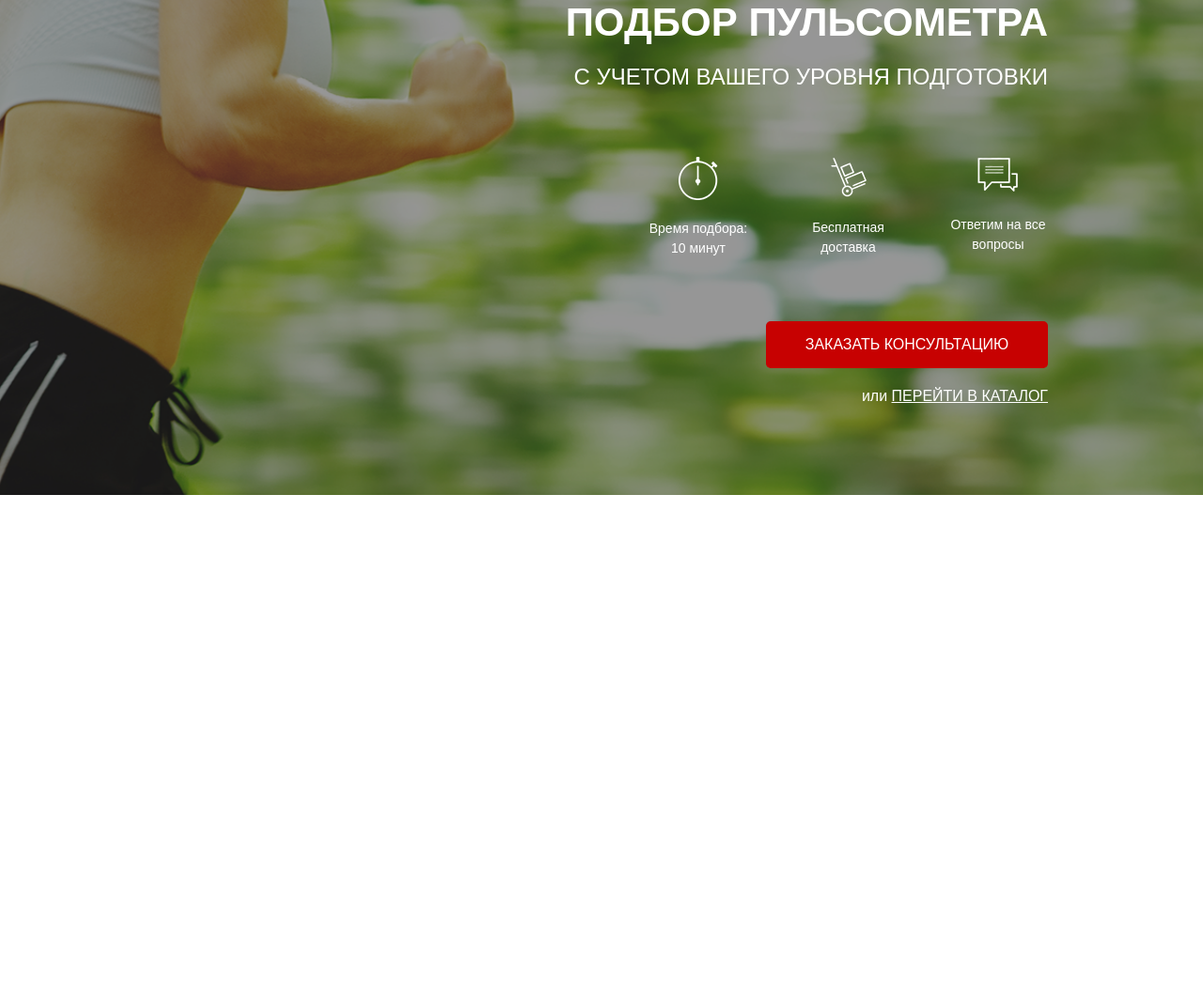
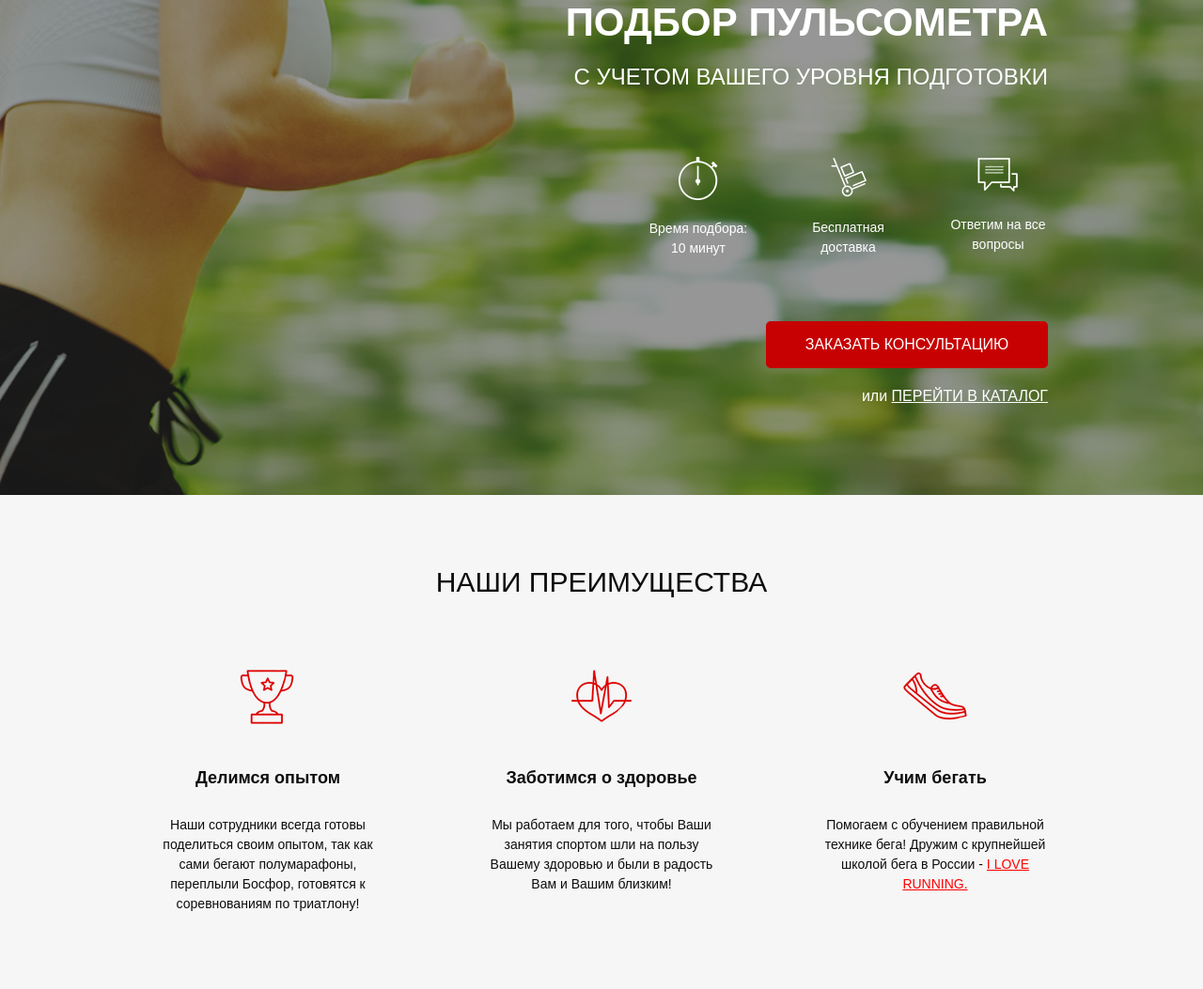
Before and after one commit to MaXSon2200/maxson, a website: page src/index.html in a window 1280 px wide. Shown: the part 165-1218 px from the top of the page at 94% size. Before the commit the page ends 800 px from the top, so only its background shows below. Drawn offline with Linux system fonts and the light colour scheme.

Commit message:
add edge

```diff
--- a/src/index.html
+++ b/src/index.html
@@ -56,5 +56,44 @@
 
         </div>
     </div>
+
+    <div class="edge">
+        <div class="container">
+            <div class="title">
+                НАШИ ПРЕИМУЩЕСТВА
+            </div>
+            <div class="edge__wrapper">
+                <div class="edge__item">
+                    <img src="icons/win.png" alt="" class="edge_icon">
+                    <div class="edge__subtitle">Делимся опытом</div>
+                    <div class="edge__descr">
+                        Наши сотрудники всегда готовы поделиться своим опытом,
+так как сами бегают полумарафоны, переплыли Босфор, готовятся к соревнованиям по триатлону!
+                    </div>
+                </div>
+                <div class="edge__item">
+                    <img src="icons/heart.png" alt="" class="edge_icon">
+                    <div class="edge__subtitle">Заботимся о здоровье</div>
+                    <div class="edge__descr">
+                        Мы работаем для того,
+чтобы Ваши занятия спортом шли на пользу Вашему здоровью и были в радость Вам и Вашим близким!
+
+                    </div>
+                </div>
+                <div class="edge__item">
+                    <img src="icons/shoe.png" alt="" class="edge_icon">
+                    <div class="edge__subtitle">Учим бегать</div>
+                    <div class="edge__descr">
+                        Помогаем с обучением
+правильной технике бега!
+Дружим с крупнейшей школой бега в России - <a href="#">I LOVE RUNNING.</a>
+
+                    </div>
+                </div>
+            </div>
+
+
+        </div>
+    </div>
 </body>
 </html>
--- /dev/null
+++ b/src/sass/blocks/_edge.scss
@@ -0,0 +1,38 @@
+.edge {
+    padding: 70px 0 80px 0;
+    background-color: #f6f6f6;
+    .title {
+        color: #0d0d0d;
+        font-size: 30px;
+        font-weight: 500;
+        text-align: center;
+    }
+    &__wrapper {
+        margin-top: 65px;
+        display: flex;
+        justify-content: space-between;
+    }
+    &__item {
+        display: flex;
+        flex-direction: column;
+        align-items: center;
+        max-width: 240px;
+    }
+    &__subtitle {
+        margin-top: 38px;
+        color: #0d0d0d;
+        font-size: 18px;
+        font-weight: 700;
+    }
+    &__descr {
+        margin-top: 26px;
+        color: #0d0d0d;
+        font-size: 14px;
+        font-weight: 300;
+        text-align: center;
+        a {
+            color: #ff0000;
+            text-decoration: underline;
+        }
+    }
+}
--- a/src/sass/style.scss
+++ b/src/sass/style.scss
@@ -10,3 +10,4 @@
 @import 'blocks/promo';
 @import 'blocks/header';
 @import 'blocks/buttons';
+@import 'blocks/edge';
```
Also changed, not shown: src/css/style.min.css.
